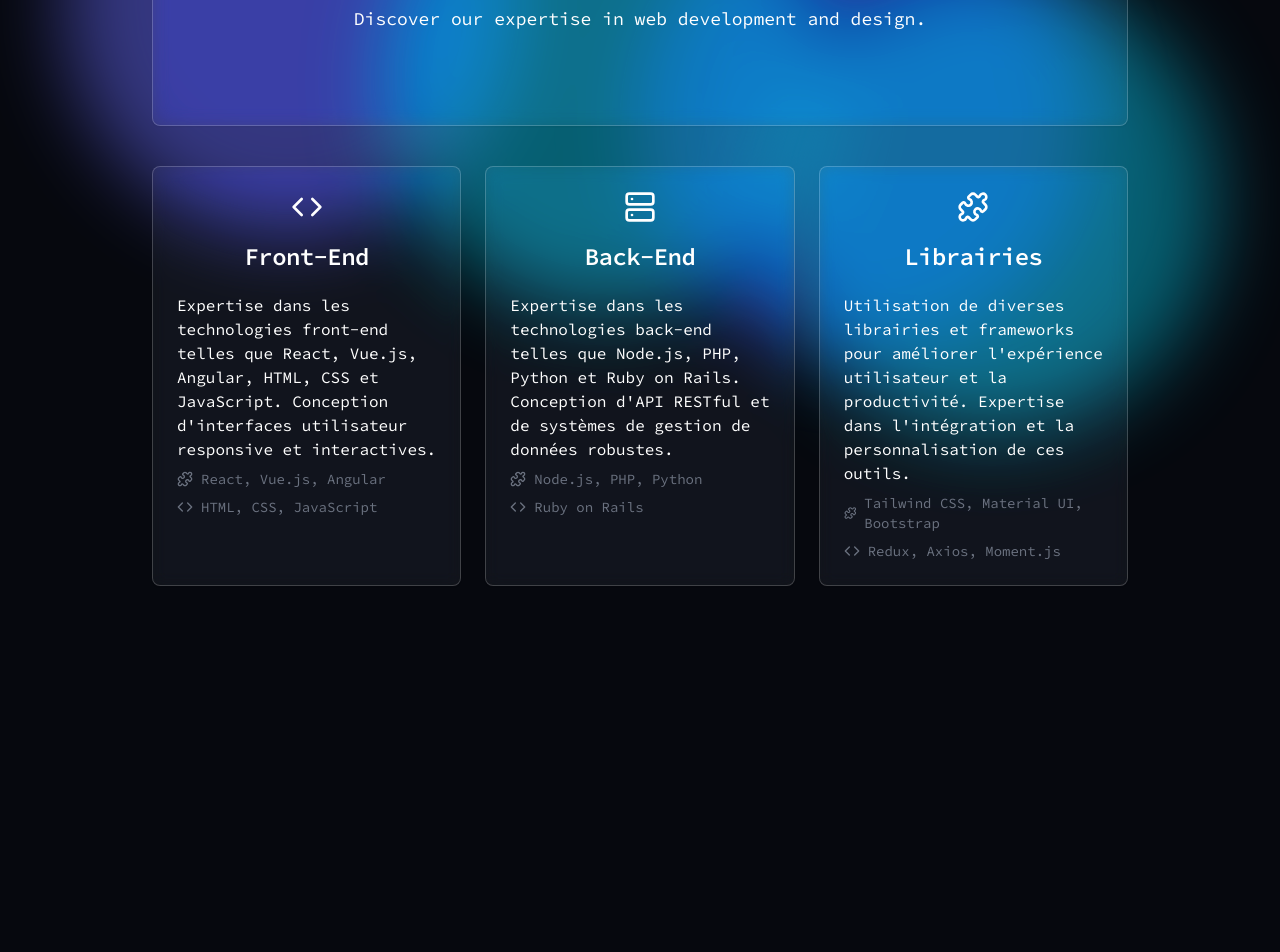
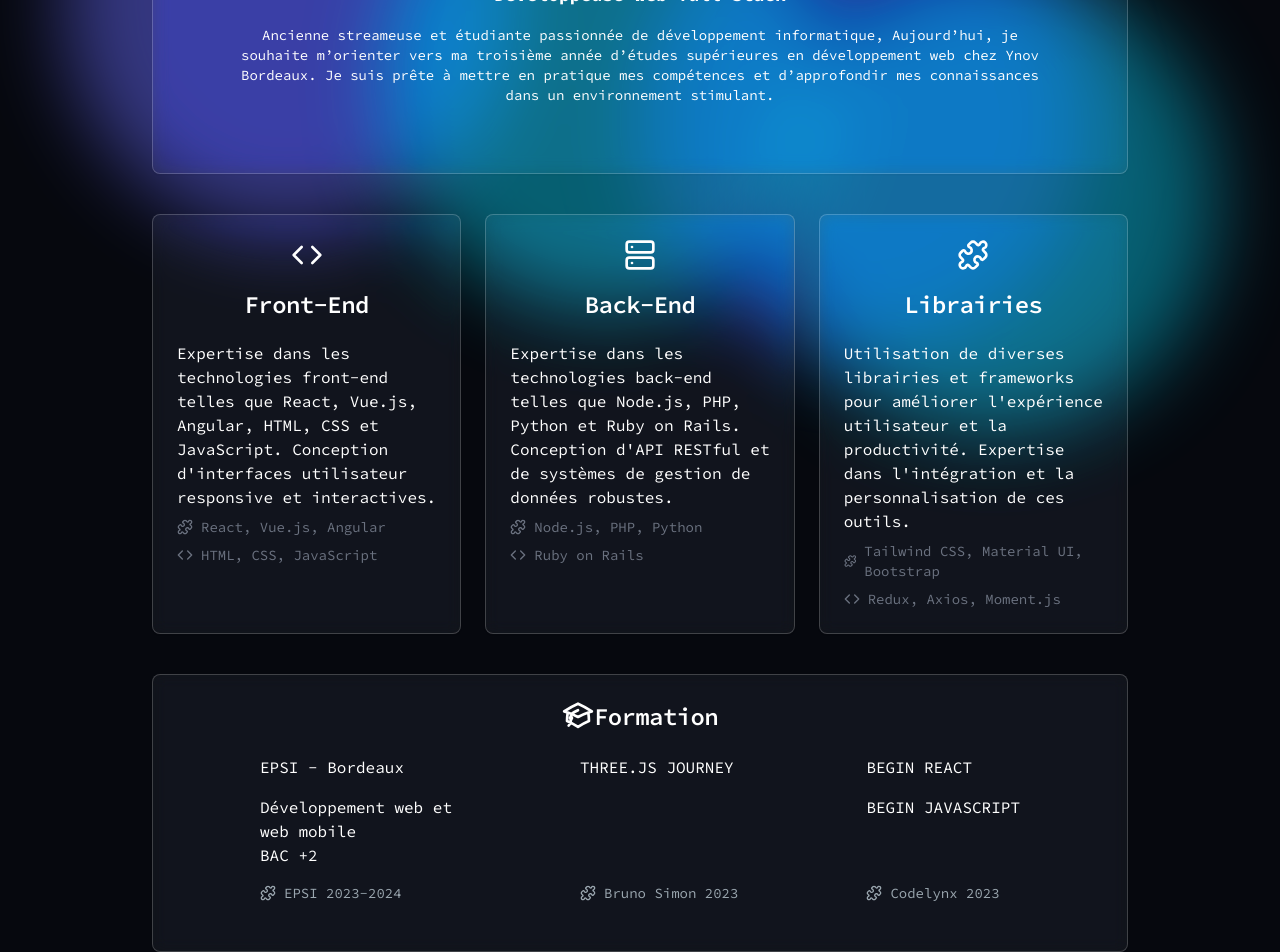
Before and after one commit to GabsBaquie/CV-Gabs, a Next.js app: page / in a window 1280 px wide. Shown: the part 270-1222 px from the top of the page. Before the commit the page ends 902 px from the top, so only its background shows below. Built offline with nearby package versions, Linux system fonts and the light colour scheme.

Commit message:
chore: Update motivation page layout, styling, and content

```diff
--- a/components/header.tsx
+++ b/components/header.tsx
@@ -1,23 +1,39 @@
-import { Card, CardContent, CardHeader, CardTitle } from "@/components/ui/card";
+import {
+  Card,
+  CardContent,
+  CardDescription,
+  CardFooter,
+  CardHeader,
+  CardTitle,
+} from "@/components/ui/card";
 import { JSX, SVGProps } from "react";
 
 export default function Component() {
   return (
     <main className="w-full max-w-5xl mx-auto px-4 md:px-6 ">
       <Card className="w-full my-10 md:py-11">
-        <CardHeader>
+        <CardHeader className="py-0">
           <div className="w-full max-w-5xl mx-auto px-4 md:px-6">
             <div className="text-center space-y-4 animate-fade-in">
               <CardTitle className="text-3xl font-bold  md:text-4xl lg:text-5xl">
-                Welcome to My Portfolio
+                Gabrielle Baquie
               </CardTitle>
               <CardContent className=" text-lg">
-                Discover our expertise in web development and design.
+                <p className="font-bold">Developpeuse web full-stack</p>
+                <CardDescription className=" text-white pt-4">
+                  Ancienne streameuse et étudiante passionnée de développement
+                  informatique, Aujourd&rsquo;hui, je souhaite m&rsquo;orienter
+                  vers ma troisième année d&rsquo;études supérieures en
+                  développement web chez Ynov Bordeaux. Je suis prête à mettre
+                  en pratique mes compétences et d&rsquo;approfondir mes
+                  connaissances dans un environnement stimulant.
+                </CardDescription>
               </CardContent>
             </div>
           </div>
         </CardHeader>
       </Card>
+
       <div className="grid grid-cols-1 md:grid-cols-2 lg:grid-cols-3 gap-6">
         <Card>
           <CardHeader className="flex items-center gap-4">
@@ -83,7 +99,104 @@ export default function Component() {
           </CardContent>
         </Card>
       </div>
+
+      <Card className="my-10 flex flex-col  ">
+        <CardHeader className="flex flex-row justify-center">
+          <FormationIcon />
+          <CardTitle>Formation</CardTitle>
+        </CardHeader>
+
+        <CardFooter className="flex flex-row justify-center items-baseline gap-20">
+          <CardContent className="max-w-60">
+            <p className="pb-4">EPSI - Bordeaux</p>
+            <p>Développement web et web mobile</p>
+            <span>BAC +2</span>
+
+            <div className="flex items-center gap-2 text-sm text-muted-foreground mt-4">
+              <PuzzleIcon className="w-4 h-4" />
+              <span>EPSI 2023-2024</span>
+            </div>
+          </CardContent>
+
+          <CardContent>
+            <p className="pb-4">THREE.JS JOURNEY</p>
+
+            <div className="flex items-center gap-2 text-sm text-muted-foreground mt-22">
+              <PuzzleIcon className="w-4 h-4" />
+              <span>Bruno Simon 2023</span>
+            </div>
+          </CardContent>
+
+          <CardContent>
+            <p className="pb-4">BEGIN REACT</p>
+            <p>BEGIN JAVASCRIPT</p>
+            <div className="flex items-center gap-2 text-sm text-muted-foreground mt-16">
+              <PuzzleIcon className="w-4 h-4" />
+              <span>Codelynx 2023</span>
+            </div>
+          </CardContent>
+        </CardFooter>
+
+        {/* <CardHeader className="flex flex-row justify-center items-center gap-4">
+          <CardContent className="space-y-2">
+            <p>Development web et web mobile - BAC +2</p>
+            <div className="flex items-center gap-2 text-sm text-gray-500 dark:text-gray-400">
+              <PuzzleIcon className="w-4 h-4" />
+              <span>EPSI 2023-2024</span>
+            </div>
+            <div className="flex items-center gap-2 text-sm text-gray-500 dark:text-gray-400">
+              <CodeIcon className="w-4 h-4" />
+              <span>Redux, Axios, Moment.js</span>
+            </div>
+          </CardContent>
+          <CardContent className="space-y-2 align-bottom">
+            <p>THREE.JS JOURNEY</p>
+            <div className="flex items-center gap-2 text-sm text-gray-500 dark:text-gray-400">
+              <PuzzleIcon className="w-4 h-4" />
+              <span>BRUNO SIMON 2023</span>
+            </div>
+            <div className="flex items-center gap-2 text-sm text-gray-500 dark:text-gray-400">
+              <CodeIcon className="w-4 h-4" />
+              <span>Redux, Axios, Moment.js</span>
+            </div>
+          </CardContent>
+          <CardContent className="space-y-2">
+            <p>begin react</p>
+            <p>begin javascript</p>
+            <div className="flex items-center gap-2 text-sm text-gray-500 dark:text-gray-400">
+              <PuzzleIcon className="w-4 h-4" />
+              <span>Codelynx 2023</span>
+            </div>
+            <div className="flex items-center gap-2 text-sm text-gray-500 dark:text-gray-400">
+              <CodeIcon className="w-4 h-4" />
+              <span>Redux, Axios, Moment.js</span>
+            </div>
+          </CardContent>
+        </CardHeader> */}
+      </Card>
     </main>
+  );
+}
+
+function FormationIcon(
+  props: JSX.IntrinsicAttributes & SVGProps<SVGSVGElement>
+) {
+  return (
+    <svg
+      xmlns="http://www.w3.org/2000/svg"
+      width="24"
+      height="24"
+      fill="none"
+      viewBox="0 0 24 24"
+      strokeWidth={2}
+      stroke="currentColor"
+      className="w-8 h-8">
+      <path
+        strokeLinecap="round"
+        strokeLinejoin="round"
+        d="M4.26 10.147a60.438 60.438 0 0 0-.491 6.347A48.62 48.62 0 0 1 12 20.904a48.62 48.62 0 0 1 8.232-4.41 60.46 60.46 0 0 0-.491-6.347m-15.482 0a50.636 50.636 0 0 0-2.658-.813A59.906 59.906 0 0 1 12 3.493a59.903 59.903 0 0 1 10.399 5.84c-.896.248-1.783.52-2.658.814m-15.482 0A50.717 50.717 0 0 1 12 13.489a50.702 50.702 0 0 1 7.74-3.342M6.75 15a.75.75 0 1 0 0-1.5.75.75 0 0 0 0 1.5Zm0 0v-3.675A55.378 55.378 0 0 1 12 8.443m-7.007 11.55A5.981 5.981 0 0 0 6.75 15.75v-1.5"
+      />
+    </svg>
   );
 }
 
--- a/tailwind.config.ts
+++ b/tailwind.config.ts
@@ -20,6 +20,9 @@ const config = {
     extend: {
       fontFamily: {
         Source_Code_Pro: ["Source Code Pro", "sans-serif"],
+      },
+      spacing: {
+        "22": "5.5rem",
       },
       colors: {
         border: "hsl(var(--border))",
```
